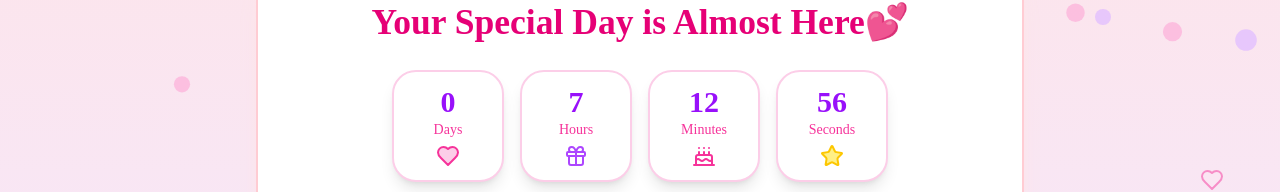
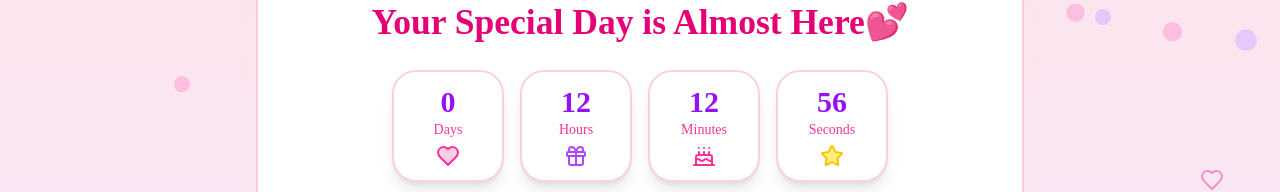
Before and after one commit to studywithhuyne/SpecialGift, a Next.js app: page / in a window 1280 px wide. Shown: the part 246-438 px from the top of the page. Built offline with nearby package versions, Linux system fonts and the light colour scheme; a web font is replaced by a local one.

Commit message:
change to 12 pm

```diff
--- a/src/app/page.jsx
+++ b/src/app/page.jsx
@@ -14,7 +14,7 @@
   const [isLoading, setIsLoading] = useState(true)
   const [bubbles, setBubbles] = useState([])
   const [showForYouBtn, setShowForYouBtn] = useState(false)
-  const birthdayDate = new Date("Sep 11, 2025") // Change this date accordingly
+  const birthdayDate = new Date("2025-09-11T12:00:00+07:00") // Change this date accordingly
   const audioRef = useRef(null)
 
   // For testing
--- a/src/components/birthday-celebration.jsx
+++ b/src/components/birthday-celebration.jsx
@@ -88,9 +88,9 @@
             >
               <div className="text-center">
                 <p className="text-purple-700 mb-2">
-                Just wanted to remind you—you're my favorite person. My days are better, smiles are wider, and life is sweeter because of you.
+                Just wanted to remind you—you're such a wonderful person. The world feels brighter, smiles feel warmer, and days are better with you around.
                 </p>
-                <p className="text-pink-600 font-medium">I hope your birthday is full of love, magic, and everything that makes you smile 💖</p>
+                <p className="text-pink-600 font-medium">I hope your birthday is filled with joy, laughter, and everything that makes you happy 💖</p>
                 <div className="flex justify-center">
                   <motion.div
                     animate={{
@@ -121,7 +121,7 @@
           May every wish you make today come true. You truly deserve all the happiness in the world, and I'll always be here to cheer you on.
           </p>
           <div className="flex justify-center items-center gap-2">
-            <p className="text-pink-600 font-medium">Let’s always keep these wonderful moments and memories alive 🫶</p>
+            <p className="text-pink-600 font-medium">Let’s always keep these meaningful moments and memories alive 🫶</p>
           </div>
         </div>
       </motion.div>
--- a/src/components/countdown.jsx
+++ b/src/components/countdown.jsx
@@ -1,6 +1,6 @@
 "use client"
 
-import { useState, useEffect } from "react"
+import { useState, useEffect, useRef } from "react"
 import { motion } from "framer-motion"
 import { Heart, Gift, Cake, Star } from "lucide-react"
 
@@ -21,20 +21,19 @@
 }
 
 export default function Countdown({ targetDate, onCountdownEnd }) {
-  const [timeLeft, setTimeLeft] = useState(calculateTimeLeft(targetDate))
+  const targetRef = useRef(targetDate || new Date(Date.now() + 10000))
+  const [timeLeft, setTimeLeft] = useState(calculateTimeLeft(targetRef.current))
 
   useEffect(() => {
     const timer = setTimeout(() => {
-      const updated = calculateTimeLeft(targetDate)
-
+      const updated = calculateTimeLeft(targetRef.current)
       setTimeLeft(updated)
       if (!updated || Object.keys(updated).length <= 0) {
-        onCountdownEnd()
+        onCountdownEnd && onCountdownEnd()
       }
     }, 1000)
-
     return () => clearTimeout(timer)
-  }, [timeLeft, targetDate])
+  }, [timeLeft, onCountdownEnd])
 
   const icons = [
     <Heart key="heart" className="text-pink-500 fill-pink-200" />,
```
